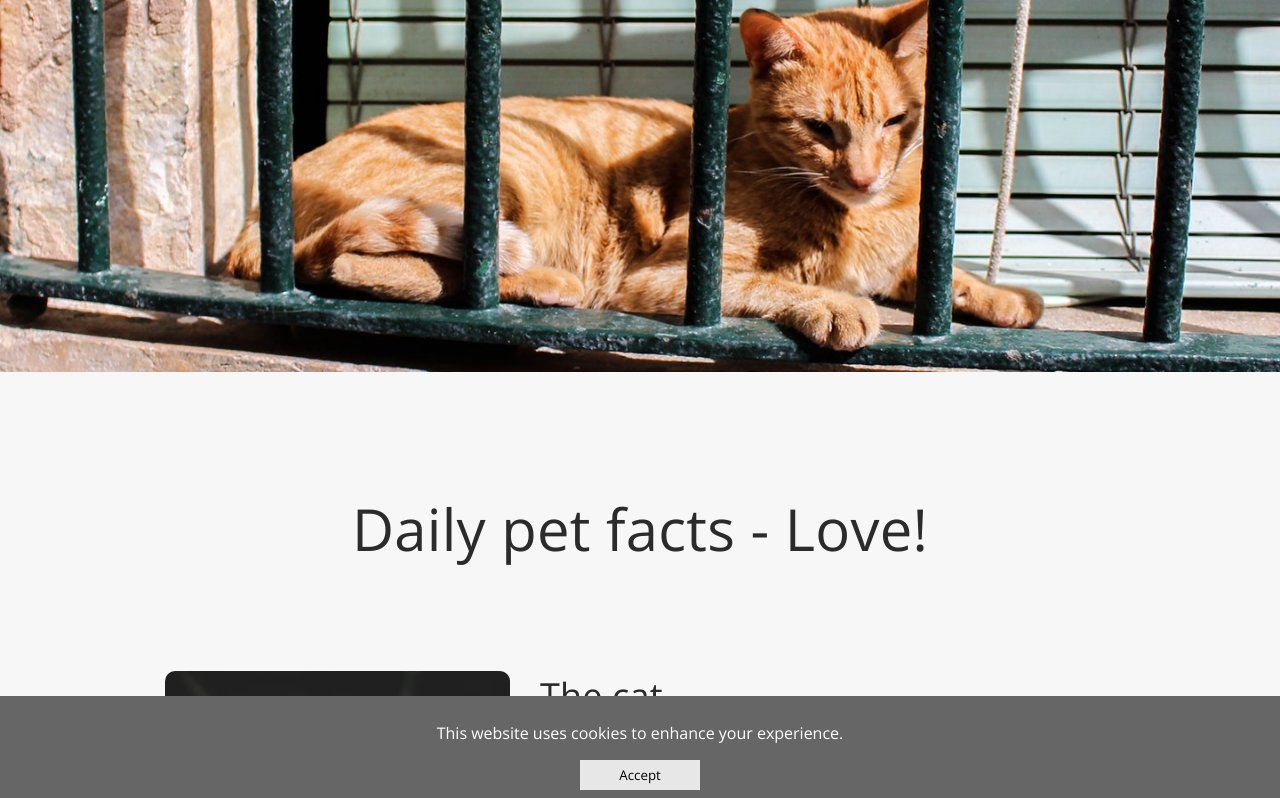
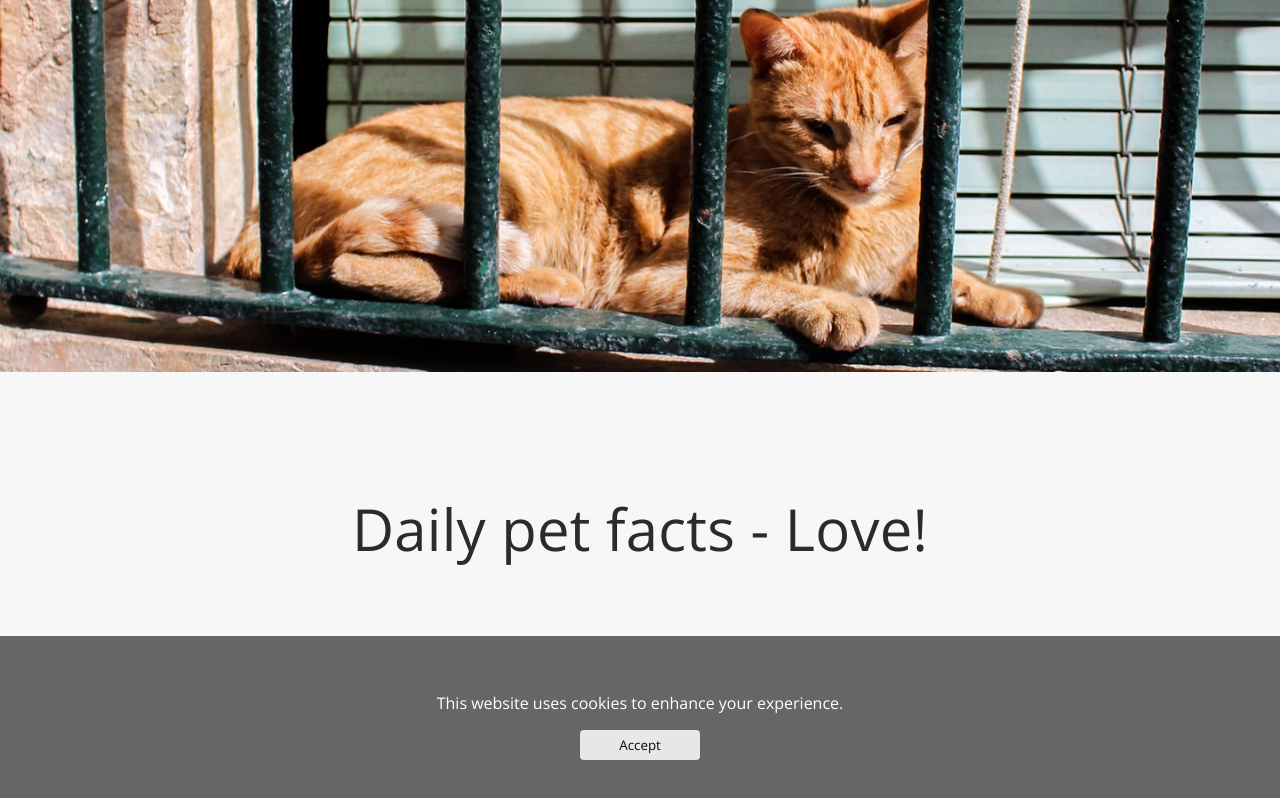
Before and after one commit to josipfrljic94/pet-landing, a Vue app: page / in a window 1280 px wide. Shown: the top 798 px of the page. Built offline with nearby package versions, Linux system fonts and the light colour scheme.

Commit message:
feat: cookie banner btn fix

```diff
--- a/src/components/cookie-banner/CookieBanner.vue
+++ b/src/components/cookie-banner/CookieBanner.vue
@@ -48,15 +48,17 @@ export default defineComponent({
   right: 0;
   background-color: #666666;
   color: white;
-  padding: 10px;
+  padding: 40px 10px;
   text-align: center;
-
+  z-index: 9;
   &>button {
     appearance: none;
+    color: #0a0a0a;
     border: none;
     height: 30px;
     width: 120px;
     padding: 0 10px;
+    border-radius: 4px;
     cursor: pointer;
     background-color: #e8e7e7;
     &:hover{
```
